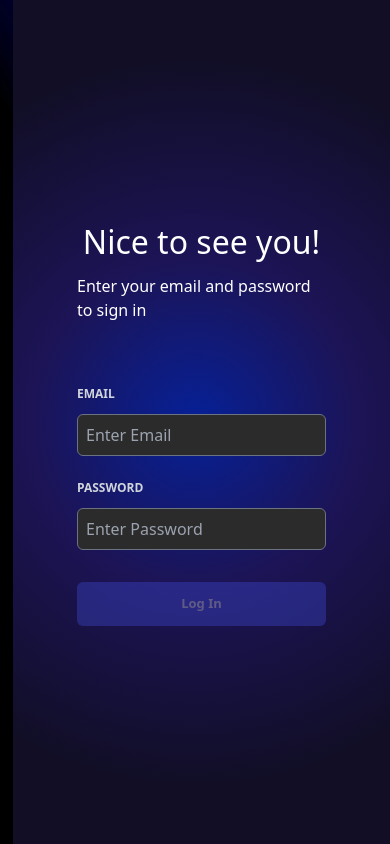
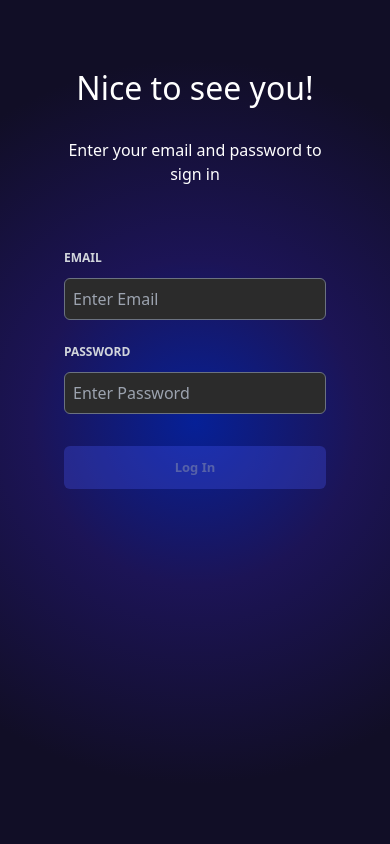
Before and after one commit to aminnicevic04/Hackathon-App, a Next.js app: page /login in a window 390 px wide. Built offline with nearby package versions, Linux system fonts and the light colour scheme; no server answers.

Commit message:
update bg2

```diff
--- a/app/(auth)/login/page.js
+++ b/app/(auth)/login/page.js
@@ -9,7 +9,7 @@ const LoginPage = async () => {
   // if (session) redirect("/");
 
   return (
-    <section className="flex h-screen overflow-x-hidden">
+    <section className="lg:flex h-screen overflow-x-hidden">
       <div className="basis-1/2 bg-blue-400 grow login-bg"></div>
       <div className="basis-[40em] flex justify-center items-center p-16">
         <LoginForm />
--- a/app/(auth)/signup/page.js
+++ b/app/(auth)/signup/page.js
@@ -10,7 +10,7 @@ const SignupPage = async () => {
 
   return (
     <section className="lg:flex h-screen overflow-x-hidden">
-      <div className="basis-1/2 bg-blue-400 grow"></div>
+      <div className="basis-1/2 bg-blue-400 grow login-bg"></div>
       <div className="basis-[40em] flex justify-center p-4">
         <SignupForm />
       </div>
--- a/app/globalsLogin.css
+++ b/app/globalsLogin.css
@@ -14,6 +14,9 @@
 }
 #wellcome-title h3 {
   color: white;
+  padding-top: 1.1rem;
+  text-align: center;
+  width: 105%;
 }
 .btn {
   margin-top: 2rem;
```
